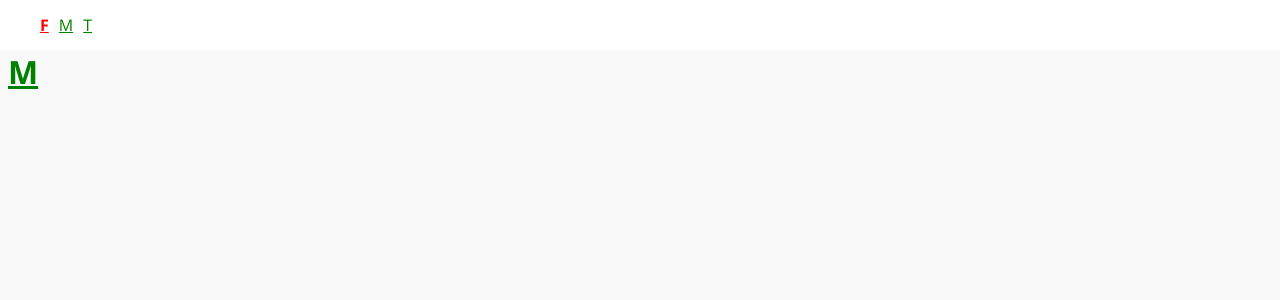
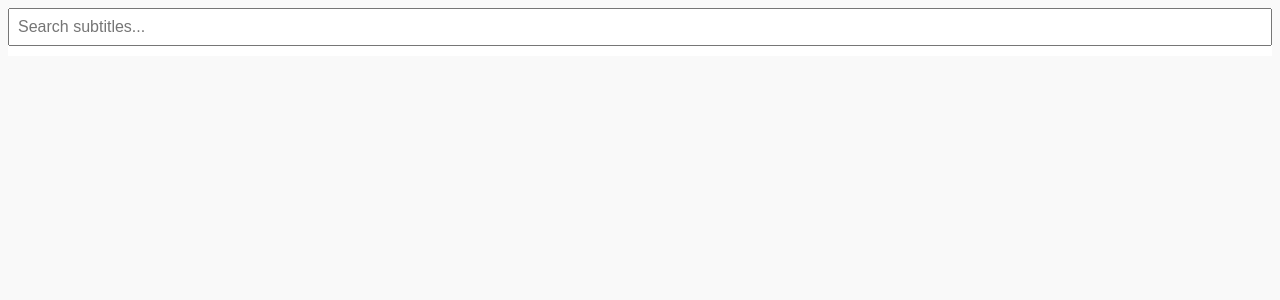
Before and after one commit to ottzen/matador-searcher, a React (Vite) app: page / in a window 1280 px wide. Shown: the top 300 px of the page. Built offline with nearby package versions, Linux system fonts and the light colour scheme.

Commit message:
Removed navigation

```diff
--- a/src/App.tsx
+++ b/src/App.tsx
@@ -1,11 +1,7 @@
 import { BrowserRouter, Routes, Route } from "react-router";
-// import NavigationComponent from './components/navigation/navigation.component';
 import IndexPage from './pages/index.page';
-import MatadorPage from './pages/matador.page';
-import NavigationComponent from './components/templates/navigation/navigation.component';
 import "../src/styles/global/main.scss";
 import { QueryClientProvider, QueryClient } from "@tanstack/react-query";
-import TodosPage from "./pages/todos.page";
 
 function App() {
   const queryClient = new QueryClient()
@@ -13,24 +9,15 @@ function App() {
   return (
     <>
       <main>
-      <QueryClientProvider client={queryClient}>
-        <BrowserRouter>
-          <NavigationComponent />
-          <div style={{ marginTop: '50px', position: 'relative' }}>
+        <QueryClientProvider client={queryClient}>
+          <BrowserRouter>
             <Routes>
               <Route index element={
                 <IndexPage />
               } />
-              <Route path="/matador" element={
-                <MatadorPage />
-              } />
-              <Route path="/todos" element={
-                <TodosPage />
-              } />
             </Routes>
-          </div>
-        </BrowserRouter>
-      </QueryClientProvider>
+          </BrowserRouter>
+        </QueryClientProvider>
 
       </main>
     </>
--- a/src/components/templates/matador/matador.component.tsx
+++ b/src/components/templates/matador/matador.component.tsx
@@ -88,7 +88,7 @@ const MatadorComponent = () => {
             {showResults && (
                 <ul className={S.resultList}>
                     <h4 className={S.resultHeader}>
-                        {debouncedQuery} siges {allMatchingEntries.length} gange i {filteredResults.length} afsnit
+                        "{debouncedQuery}" siges {allMatchingEntries.length} gange i {filteredResults.length} afsnit
                     </h4>
                     {filteredResults.map((ep) => (
                         <li key={ep.episode} className={S.episodeItem}>
--- a/src/pages/index.page.tsx
+++ b/src/pages/index.page.tsx
@@ -1,13 +1,8 @@
-import BasicLink from "../components/atoms/Link/Link.component";
+import MatadorComponent from "../components/templates/matador/matador.component";
 
 const IndexPage = () => {
     return (
-        <div>
-            <BasicLink href="/matador" >
-                <h1>M</h1>
-
-            </BasicLink>
-        </div>
+        <MatadorComponent />
     );
 };
 
```
